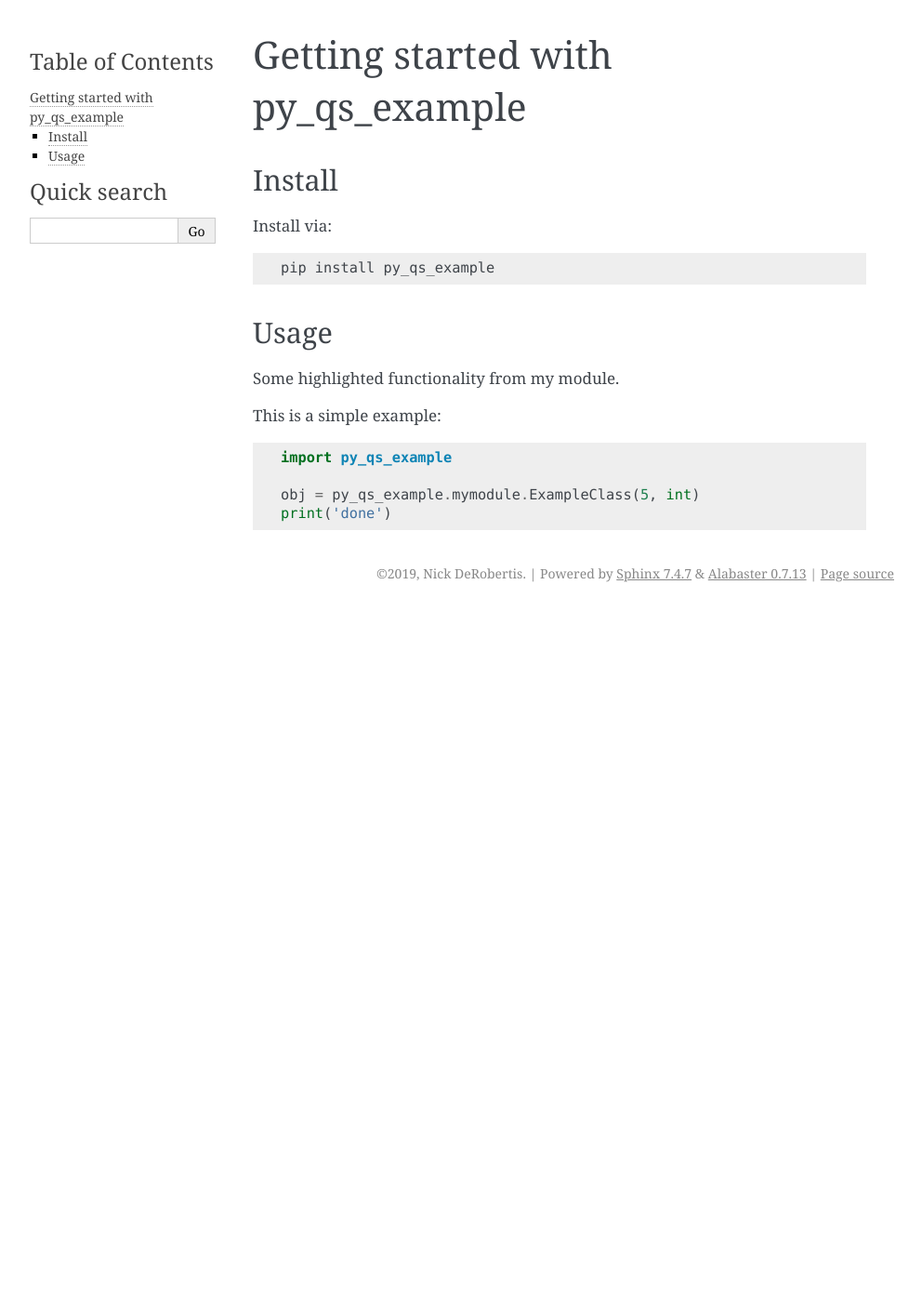
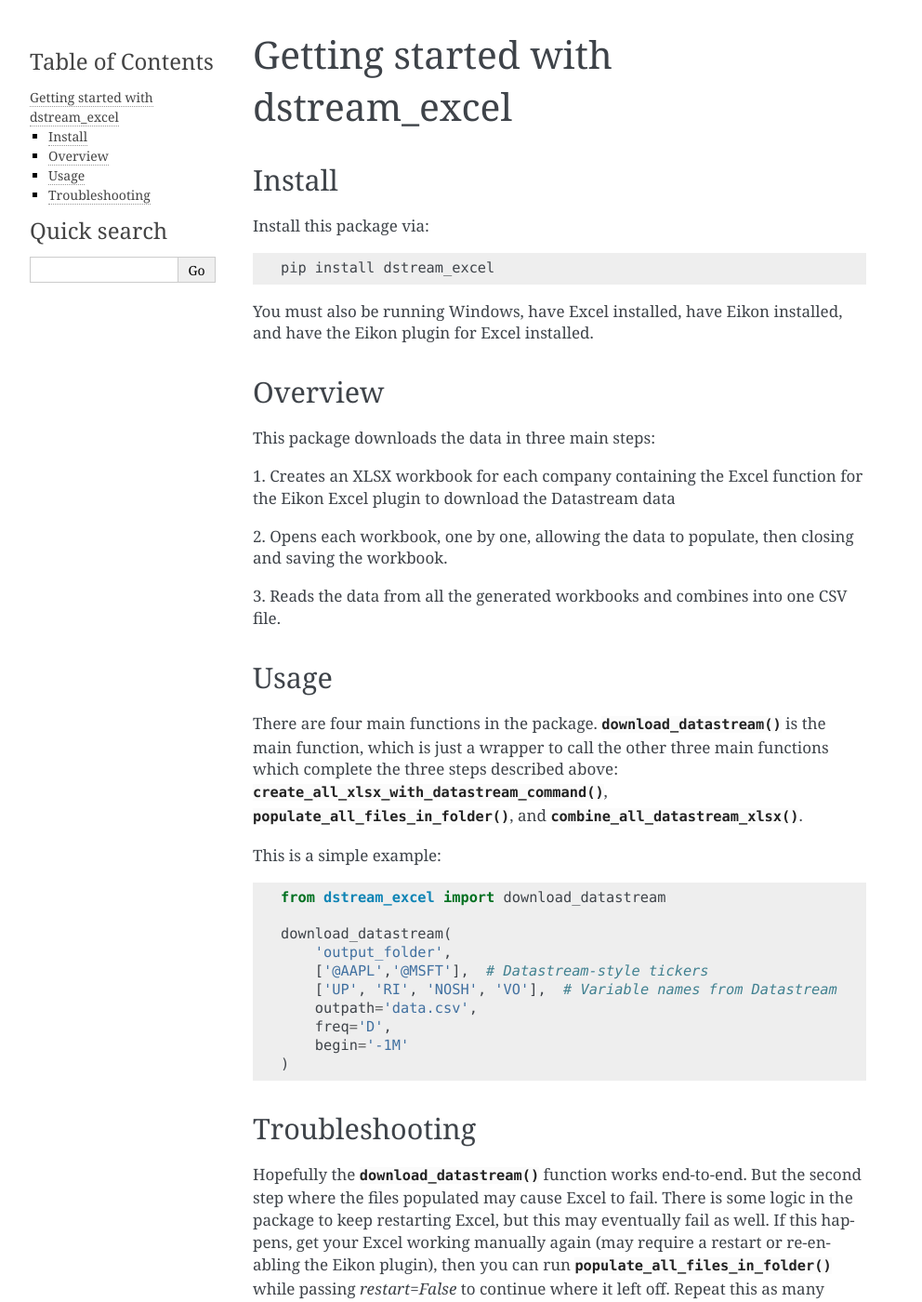
Before and after one commit to nickderobertis/datastream-excel-downloader-py, a Sphinx documentation site: the page built from docsrc/source/tutorial.rst, in a window 1280 px wide and 1400 px high. Shown: the whole window at 93% size, without its empty margins (148-1140 px from the left). Built offline with Sphinx 7.4.7, drawn with Linux system fonts in a browser that asks for light colours; pages that are not in the unit, such as notebooks, are missing from menus; some of the changed text lies outside the part shown.

Commit message:
Update doc page source with real content

```diff
--- a/docsrc/source/tutorial.rst
+++ b/docsrc/source/tutorial.rst
@@ -1,21 +1,83 @@
-Getting started with py_qs_example
+.. _tutorial:
+
+Getting started with dstream_excel
 **********************************
 
 Install
 =======
 
-Install via::
+Install this package via::
 
-    pip install py_qs_example
+    pip install dstream_excel
+
+You must also be running Windows, have Excel installed, have Eikon installed,
+and have the Eikon plugin for Excel installed.
+
+Overview
+=========
+
+This package downloads the data in three main steps:
+
+1. Creates an XLSX workbook for each company containing the Excel function
+for the Eikon Excel plugin to download the Datastream data
+
+2. Opens each workbook, one by one, allowing the data to populate, then
+closing and saving the workbook.
+
+3. Reads the data from all the generated workbooks and combines into
+one CSV file.
 
 Usage
 =========
 
-Some highlighted functionality from my module.
+There are four main functions in the package.
+:py:func:`.download_datastream` is the main function, which
+is just a wrapper to call the other three main functions which complete
+the three steps described above: :py:func:`.create_all_xlsx_with_datastream_command`,
+:py:func:`.populate_all_files_in_folder`, and :py:func:`.combine_all_datastream_xlsx`.
+
 
 This is a simple example::
 
-    import py_qs_example
+    from dstream_excel import download_datastream
 
-    obj = py_qs_example.mymodule.ExampleClass(5, int)
-    print('done')
+    download_datastream(
+        'output_folder',
+        ['@AAPL','@MSFT'],  # Datastream-style tickers
+        ['UP', 'RI', 'NOSH', 'VO'],  # Variable names from Datastream
+        outpath='data.csv',
+        freq='D',
+        begin='-1M'
+    )
+
+
+Troubleshooting
+================
+
+Hopefully the :py:func:`.download_datastream` function works end-to-end. But
+the second step where the files populated may cause Excel to fail. There is
+some logic in the package to keep restarting Excel, but this may eventually
+fail as well. If this happens, get your Excel working manually again (may
+require a restart or re-enabling the Eikon plugin), then you can run
+:py:func:`.populate_all_files_in_folder` while passing `restart=False` to
+continue where it left off. Repeat this as many times as needed, then at
+the end you can run :py:func:`.combine_all_datastream_xlsx`.
+
+For example::
+
+    from dstream_excel import (
+        populate_all_files_in_folder,
+        combine_all_datastream_xlsx
+    )
+
+    # Run as many times as needed, fixing Excel in between
+    populate_all_files_in_folder(
+        'output_folder',
+        restart=False
+    )
+
+    # Once populate can actually finish, then run this
+    combine_all_datastream_xlsx(
+        'output_folder',
+        outpath='data.csv'
+    )
```
Also changed, not shown: docsrc/source/index.rst (+8 -24 lines).
